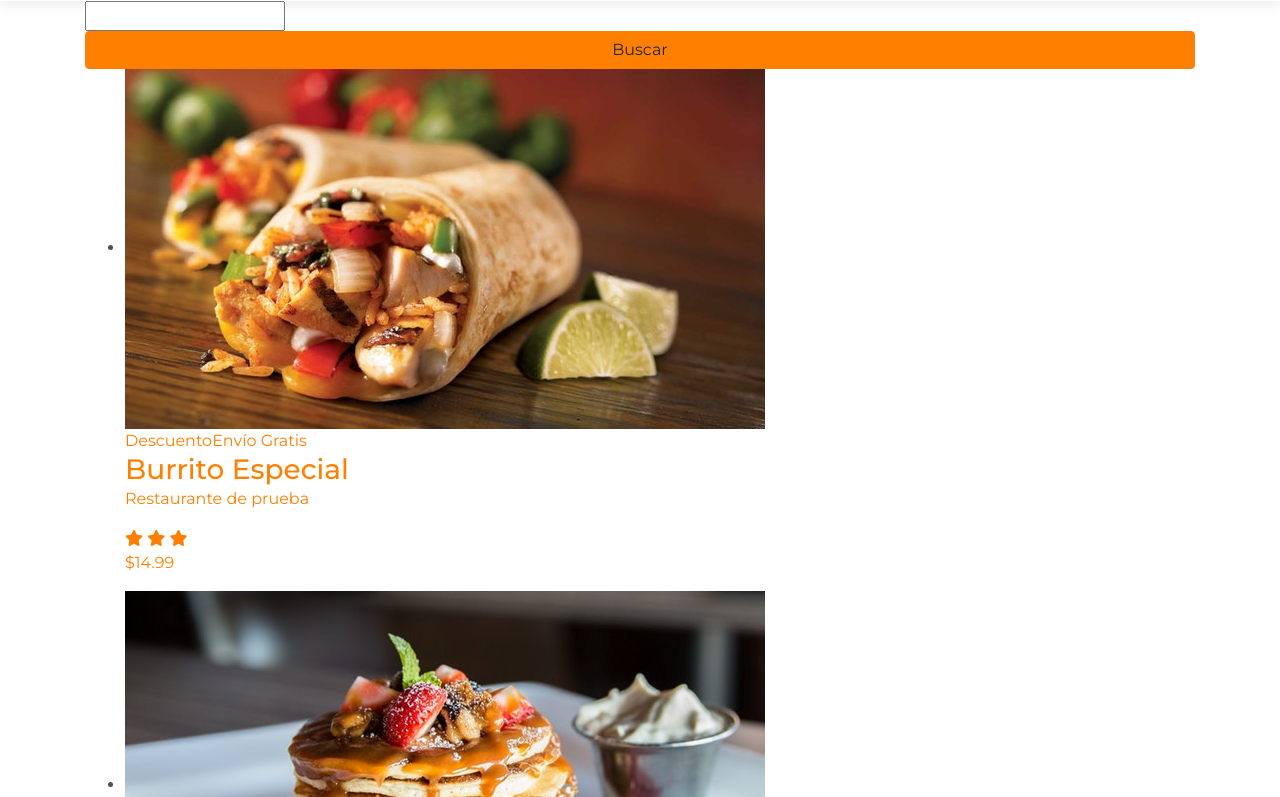
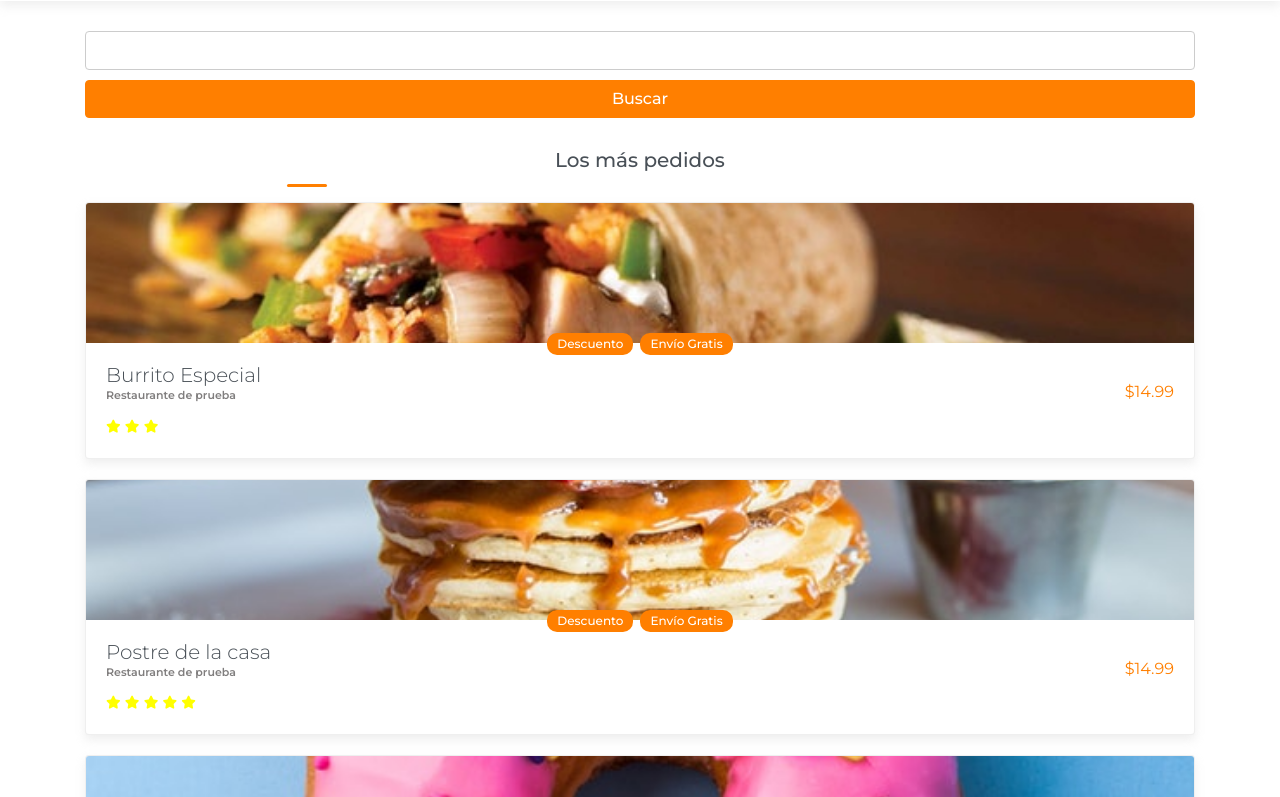
Before and after one commit to skystay12/learning-git-delivery-app, a plain HTML site: page index.html in a window 1280 px wide. Shown: the part 79-876 px from the top of the page. Drawn offline with Linux system fonts and the light colour scheme.

Commit message:
Finalizar sección de productos

```diff
--- a/index.html
+++ b/index.html
@@ -106,6 +106,7 @@
           </form>
         </div>
         <div class="product-list-container">
+          <h2 class="section-title">Los más pedidos</h2>
           <ul>
             <li>
               <a href="#">
@@ -200,6 +201,12 @@
               </a>
             </li>
           </ul>
+          <div class="pt-4 pb-5 text-center">
+            <a href="#" class="btn btn-block btn-link">
+              <span class="d-block mb-2">Ver más productos</span>
+              <i class="fa fa-arrow-down"></i>
+            </a>
+          </div>
         </div>
       </div>
     </main>
--- a/sass/main.scss
+++ b/sass/main.scss
@@ -21,19 +21,47 @@ img {
   max-width: 100%;
 }
 
-a {
+a,
+.btn-link {
   &:hover {
     text-decoration: none;
   }
 }
+.btn.btn-primary {
+  font-weight: 500;
+  color: #ffffff;
+}
 
+.section-title {
+  font-size: 20px;
+  text-align: center;
+  padding: 15px 0 30px;
+  position: relative;
+
+  &::after {
+    content: '';
+    position: absolute;
+    display: block;
+    width: 40px;
+    height: 3px;
+    background: $primary;
+    bottom: 15px;
+    left: 20%;
+    transform: translate(-50%);
+    border-radius: 4px;
+  }
+}
 //Header
 
 header {
   background: #ffffff;
   padding: 10px 0;
   box-shadow: 0px 5px 10px rgba(204, 204, 204, 0.31);
-
+  position: fixed;
+  top: 0;
+  left: 0;
+  width: 100%;
+  z-index: 10;
   h1 {
     font-size: 24px;
     font-weight: 600;
@@ -85,3 +113,116 @@ header {
     }
   }
 }
+
+//Main
+.main {
+  padding-top: 80px;
+}
+.search-container {
+  padding-top: 30px;
+
+  input {
+    display: block;
+    width: 100%;
+    margin-bottom: 10px;
+    border: 1px solid #cccccc;
+    font-size: 14px;
+    padding: 8px 10px;
+    border-radius: 4px;
+  }
+}
+
+.product-list-container {
+  padding-top: 15px;
+
+  ul {
+    padding: 0;
+    margin: 0;
+    list-style: none;
+  }
+
+  li {
+    border: 1px solid rgba(204, 204, 204, 0.31);
+    box-shadow: 0px 5px 10px rgba(204, 204, 204, 0.31);
+    background: #ffffff;
+    margin-bottom: 20px;
+    border-radius: 4px;
+    overflow: hidden;
+
+    .product-image {
+      img {
+        width: 100%;
+        height: 140px;
+        object-fit: cover;
+        object-position: center;
+      }
+    }
+
+    .product-info {
+      padding: 20px;
+      display: flex;
+      justify-content: space-between;
+      align-items: center;
+      position: relative;
+
+      .tags {
+        display: flex;
+        align-items: center;
+        justify-content: center;
+        position: absolute;
+        top: -10px;
+        left: 50%;
+        transform: translate(-50%);
+        width: 100%;
+
+        span {
+          display: block;
+          background: $primary;
+          color: #ffffff;
+          border-radius: 10px;
+          margin-right: 7px;
+          font-size: 12px;
+          padding: 2px 10px;
+          font-weight: 500;
+
+          &:last-child {
+            margin-right: 0;
+          }
+        }
+      }
+      .product-name {
+        font-weight: 300;
+        font-size: 20px;
+        color: $black2;
+      }
+
+      .restaurant {
+        margin-bottom: 10px;
+        font-size: 11px;
+        color: #807e7e;
+        font-weight: 600;
+      }
+
+      .stars {
+        margin-top: 5px;
+
+        i {
+          font-size: 13px;
+          color: yellow;
+        }
+      }
+
+      .profuct-price {
+        font-size: 18px;
+        margin: 0;
+        font-weight: 300;
+        color: $black2;
+
+        span {
+          font-size: 13px;
+          margin-right: 3px;
+        }
+      }
+    }
+  }
+}
```
Also changed, not shown: css/main.css.
